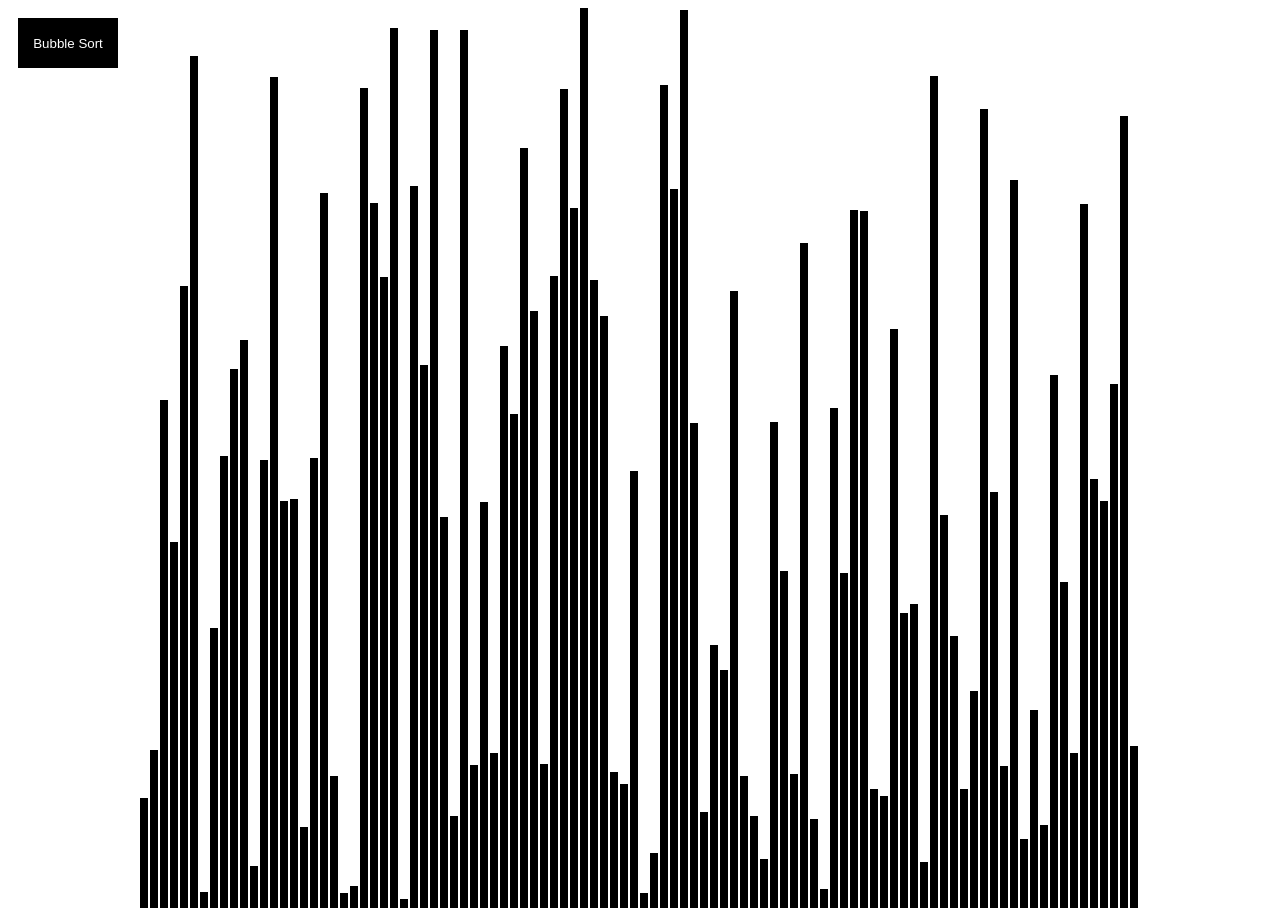
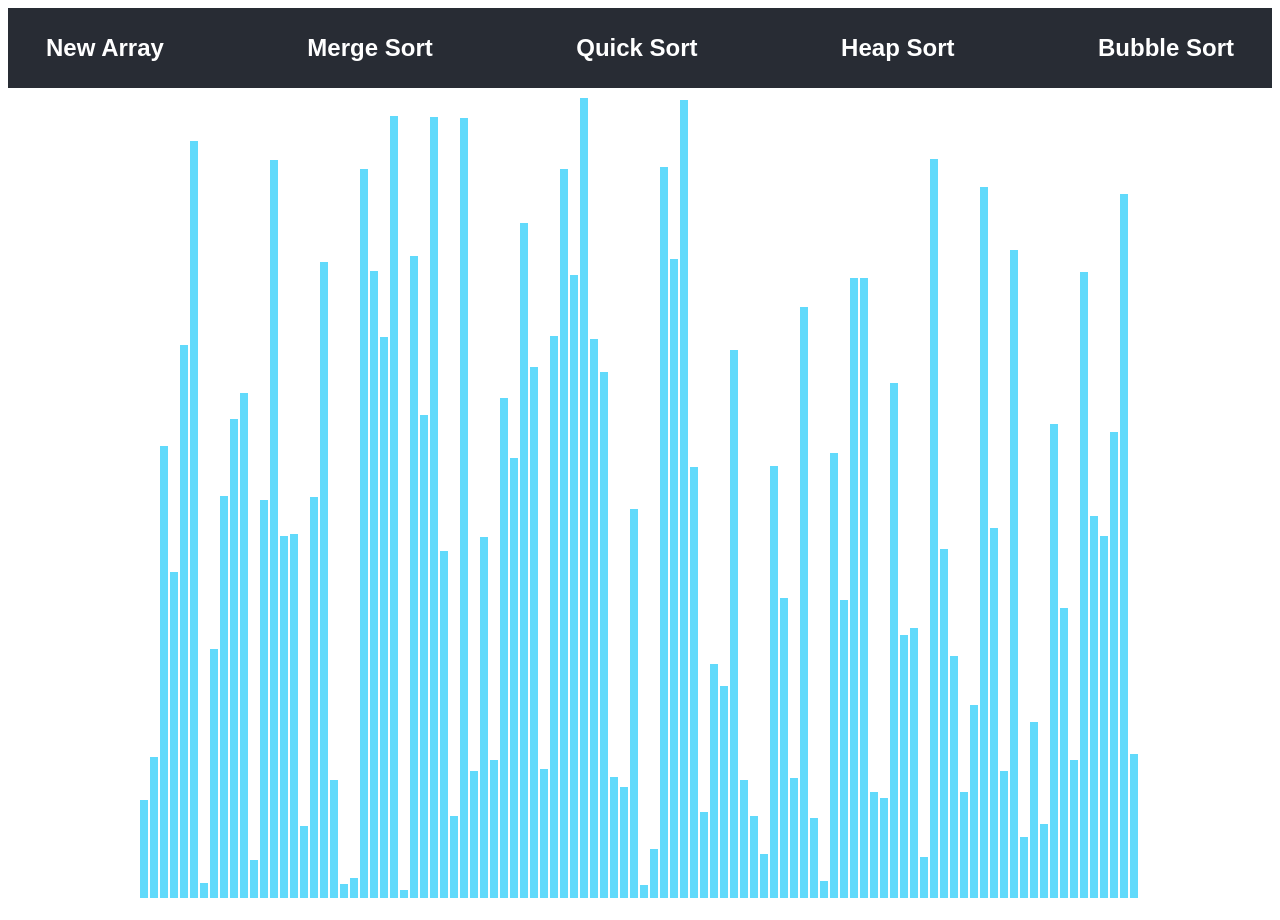
Before and after one commit to manuquiroga/sorting-visualizer, a React (Create React App) app: page / in a window 1280 px wide. Built offline with nearby package versions, Linux system fonts and the light colour scheme.

Commit message:
temp css

```diff
--- a/src/SortingVisualizer/SortingVisualizer.css
+++ b/src/SortingVisualizer/SortingVisualizer.css
@@ -1,3 +1,42 @@
+nav{
+    display: flex;
+    justify-content: space-between;
+    align-items: center;
+    background-color: #282c34;
+    color: white;
+    padding: 0 2rem;
+    height: 10vh;
+    font-size: 1.5rem;
+    font-weight: bold;
+    margin-bottom: 10px;
+}
+
+nav button {
+    background-color: #282c34;
+    color: white;
+    border: none;
+    font-size: 1.5rem;
+    font-weight: bold;
+    cursor: pointer;
+    outline: none;
+}
+
+nav button:hover {
+    background-color: #282c34;
+    color: #61dafb;
+}
+
+nav button:active {
+    background-color: #282c34;
+    color: #61dafb;
+}
+
+nav button:disabled {
+    background-color: #282c34;
+    color: #61dafb;
+    cursor: not-allowed;
+}
+
 .container{
     position: relative;
     width: 100%;
@@ -9,19 +48,6 @@
     display: inline-block;
     width: 8px;
     height: 100px;
-    background-color: #000000;
+    background-color: #61dafb;
     margin-right: 2px;
 }
-
-button{
-    position: absolute;
-    top: 10px;
-    left: 10px;
-    width: 100px;
-    height: 50px;
-    background-color: #000000;
-    color: #ffffff;
-    border: none;
-    outline: none;
-    cursor: pointer;
-}
--- a/src/SortingVisualizer/SortingVisualizer.jsx
+++ b/src/SortingVisualizer/SortingVisualizer.jsx
@@ -32,7 +32,7 @@ export class SortingVisualizer extends React.Component {
     resetArray(){
         const array = [];
         for(let i = 0; i < 100; i++){
-            array.push(randomIntFromInterval(5, 900));
+            array.push(randomIntFromInterval(5, 800));
         }
         this.setState({array});
     }
@@ -41,15 +41,21 @@ export class SortingVisualizer extends React.Component {
         const {array} = this.state;
 
         return (
-            <div className='container'>
-                {array.map((value, key) => (
-                    <div className="bar" key={key} style={{height: `${value}px`}}></div>
-                ))}
-                <button onClick={() => this.resetArray()}>New Array</button>
-                <button onClick={() => this.mergeSort()}>Merge Sort</button>
-                <button onClick={() => this.quickSort()}>Quick Sort</button>
-                <button onClick={() => this.heapSort()}>Heap Sort</button>
-                <button onClick={() => this.bubbleSort()}>Bubble Sort</button>
+            <div>
+                <nav>
+                    <button onClick={() => this.resetArray()}>New Array</button>
+                    <button onClick={() => this.mergeSort()}>Merge Sort</button>
+                    <button onClick={() => this.quickSort()}>Quick Sort</button>
+                    <button onClick={() => this.heapSort()}>Heap Sort</button>
+                    <button onClick={() => this.bubbleSort()}>Bubble Sort</button>
+                </nav>
+
+                <div className='container'>
+                    {array.map((value, key) => (
+                        <div className="bar" key={key} style={{height: `${value}px`}}></div>
+                    ))}
+
+                </div>
             </div>
         );
     }
```
